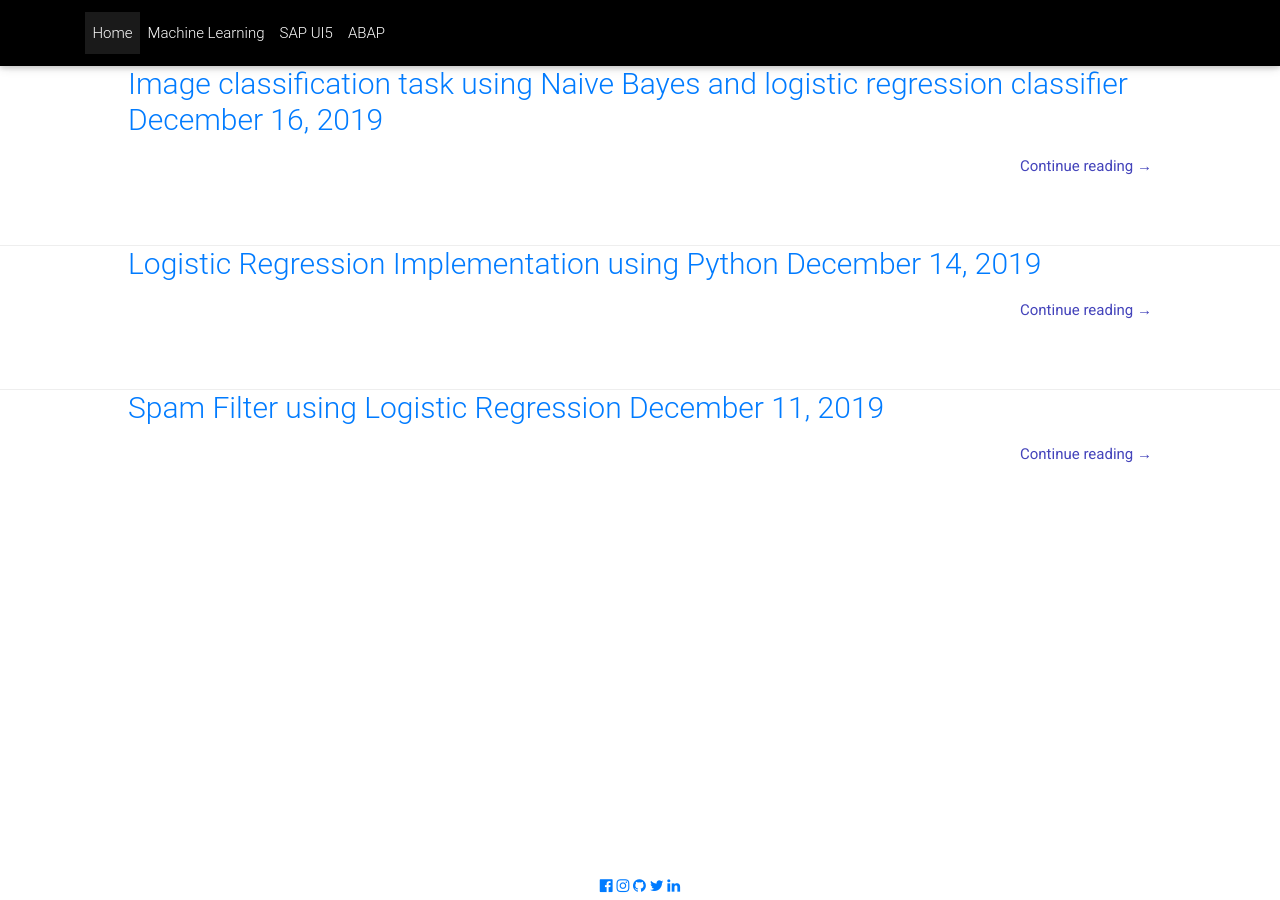
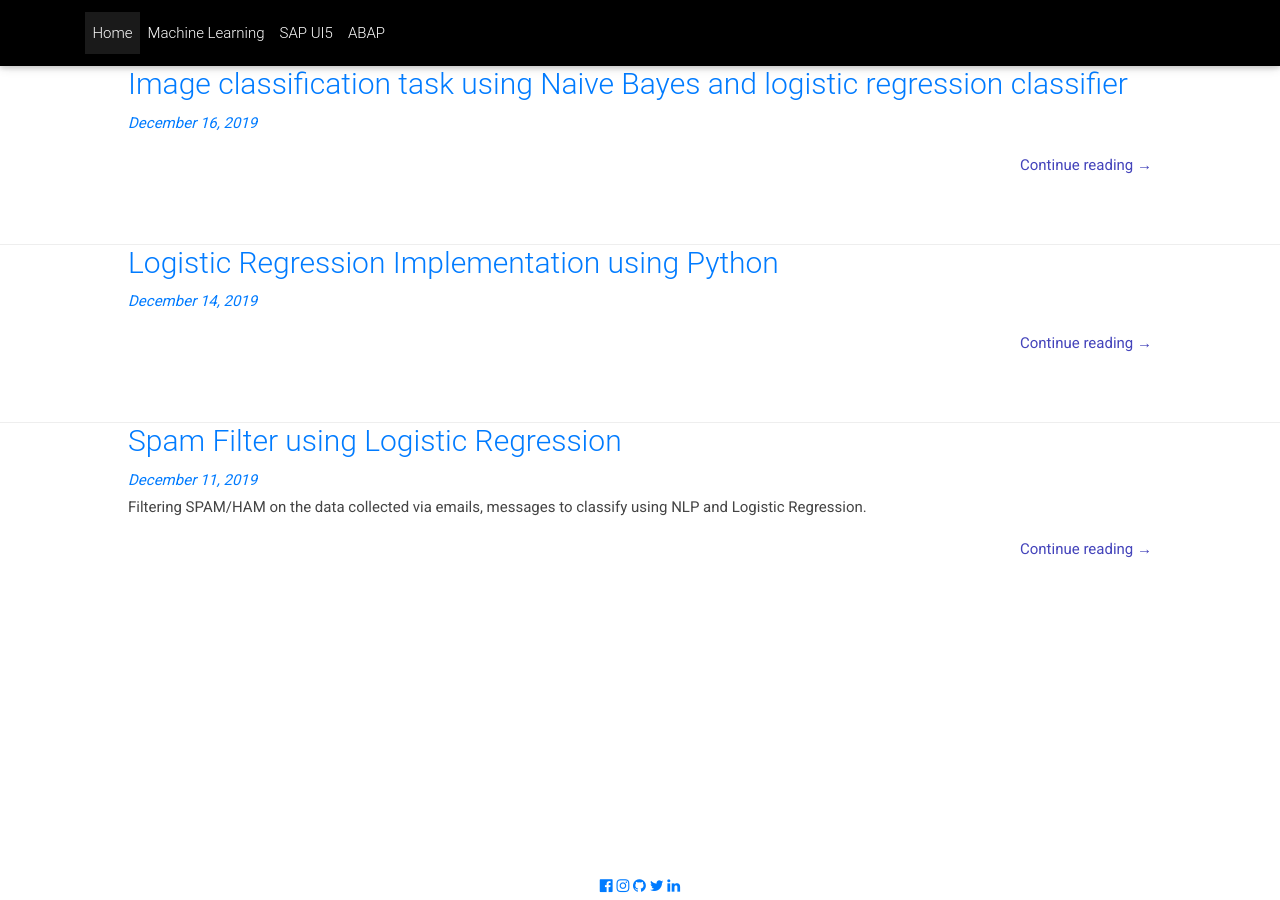
Before and after one commit to GauravChaudhary1/portfolio, a Jekyll site: the page built from blog/index.html, in a window 1280 px wide and 900 px high. Built offline with Jekyll 4.4.1, drawn with Linux system fonts in a browser that asks for light colours; nearby versions of some CDN libraries; some web fonts are replaced.

Commit message:
added description

```diff
--- a/_posts/2019-12-11-SpamFilter.md
+++ b/_posts/2019-12-11-SpamFilter.md
@@ -1,5 +1,6 @@
 ---
 title: "Spam Filter using Logistic Regression"
+description: "Filtering SPAM/HAM on the data collected via emails, messages to classify using NLP and Logistic Regression."
 categories: [machinelearning]
 tags: [spamfilter,python]
 ---
--- a/blog/index.html
+++ b/blog/index.html
@@ -14,12 +14,10 @@ og_type: blog
 
         <h2>
             {{ post.title | escape }}
-
-            <time pubdate datetime="{{ post.date | date: "%Y-%m-%d" }}">{{ post.date | date: "%B %d, %Y" }}</time>
-
             <!-- TODO categories -->
         </h2>
-
+        <i><time pubdate datetime="{{ post.date | date: "%Y-%m-%d" }}">{{ post.date | date: "%B %d, %Y" }}</time></i>
+        <br>
         <p>
             {{ post.description | escape }}
         </p>
```
